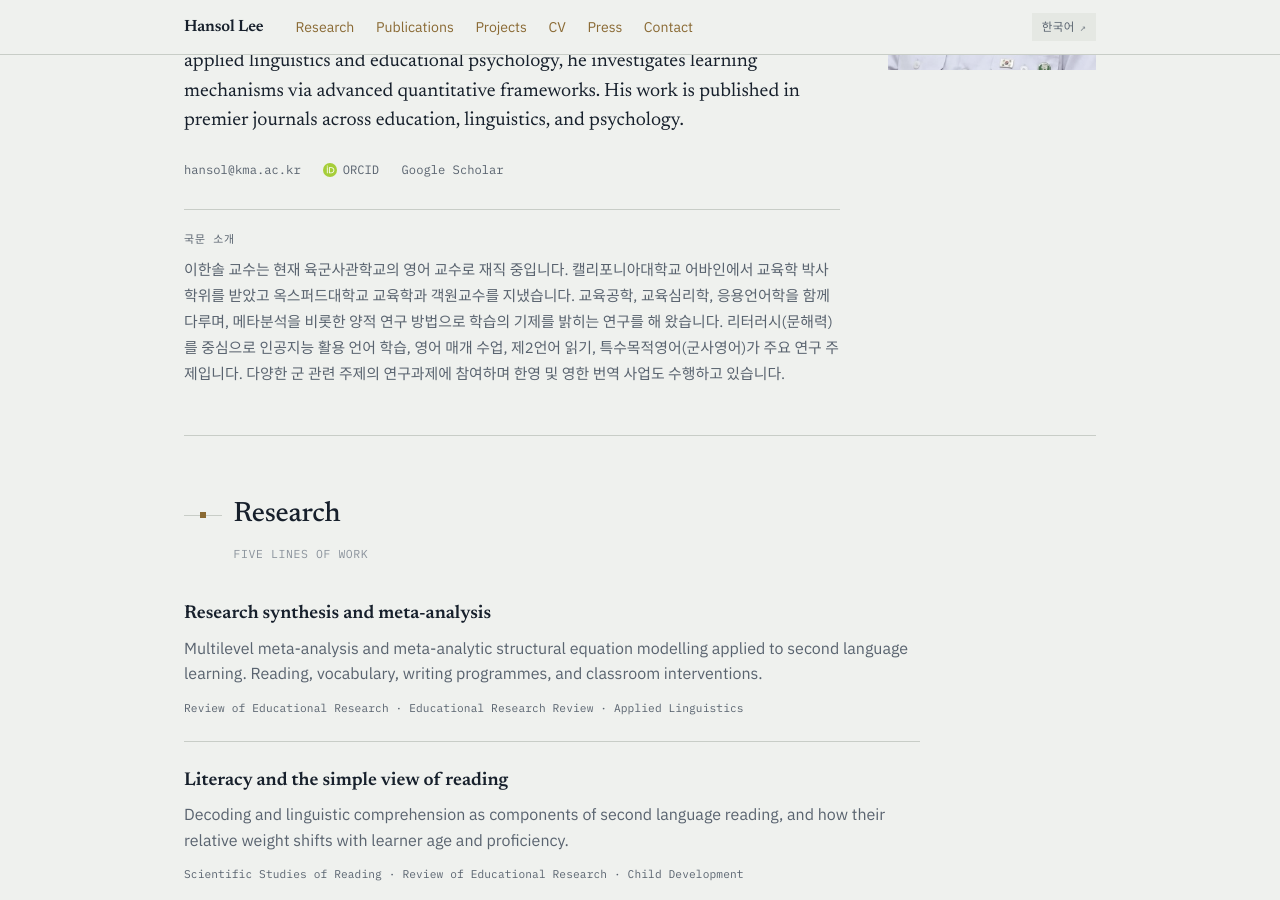
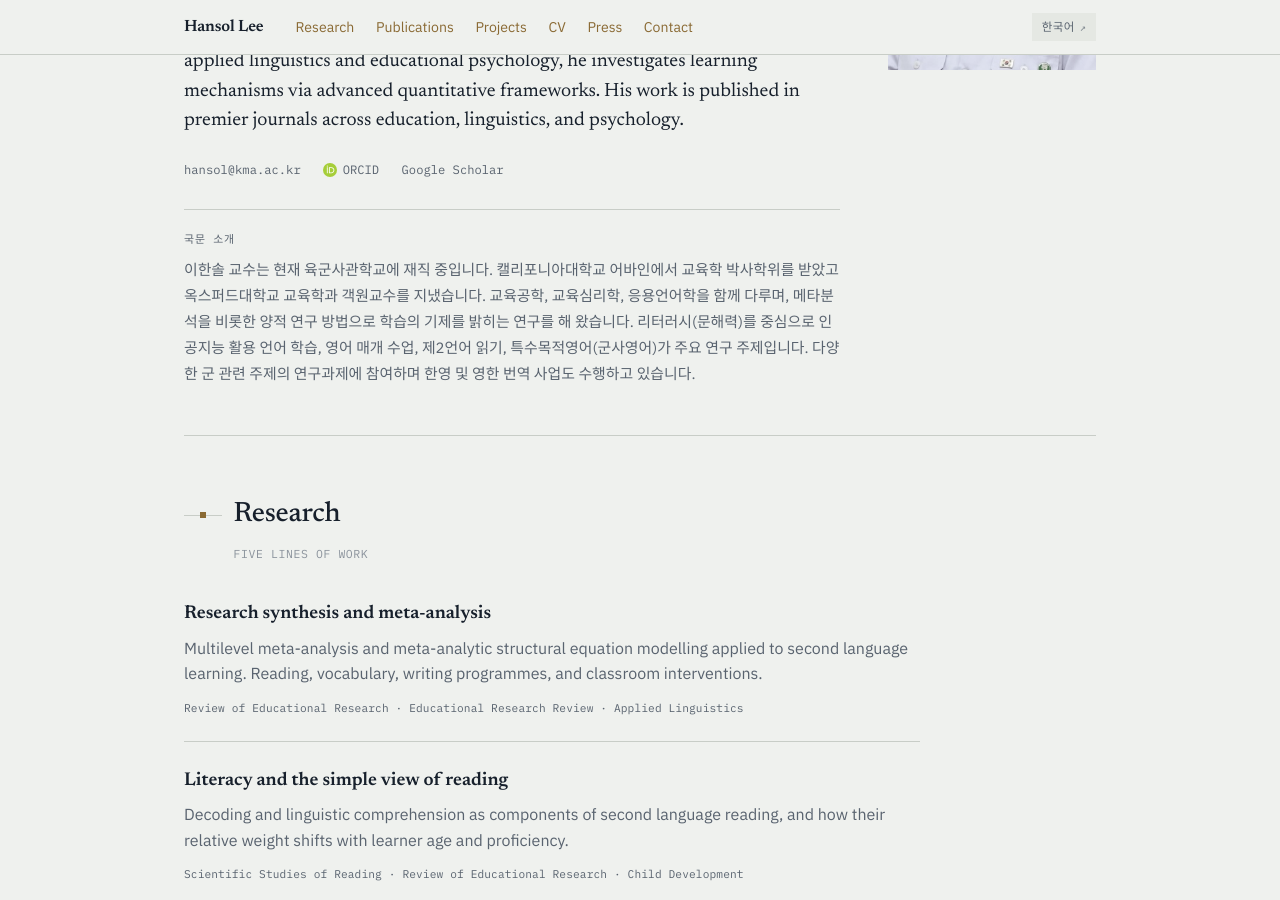
Before and after one commit to hansol6461/hansol6461.github.io, a Jekyll site: the page built from index.html, in a window 1280 px wide and 900 px high, scrolled down 308 px. Built offline with Jekyll 4.4.1, drawn with Linux system fonts in a browser that asks for light colours; some web fonts are replaced.

Commit message:
Update i18n.yml

```diff
--- a/_data/i18n.yml
+++ b/_data/i18n.yml
@@ -60,7 +60,7 @@ ko_intro:
   label: "국문 소개"
   # 행님이 직접 쓰신 문장입니다.
   body: >-
-    이한솔 교수는 현재 육군사관학교의 영어 교수로 재직 중입니다. 캘리포니아대학교 어바인에서 교육학
+    이한솔 교수는 현재 육군사관학교에 재직 중입니다. 캘리포니아대학교 어바인에서 교육학
     박사학위를 받았고 옥스퍼드대학교 교육학과 객원교수를 지냈습니다. 교육공학,
     교육심리학, 응용언어학을 함께 다루며, 메타분석을 비롯한 양적 연구 방법으로 학습의
     기제를 밝히는 연구를 해 왔습니다. 리터러시(문해력)를 중심으로 인공지능 활용 언어
```
